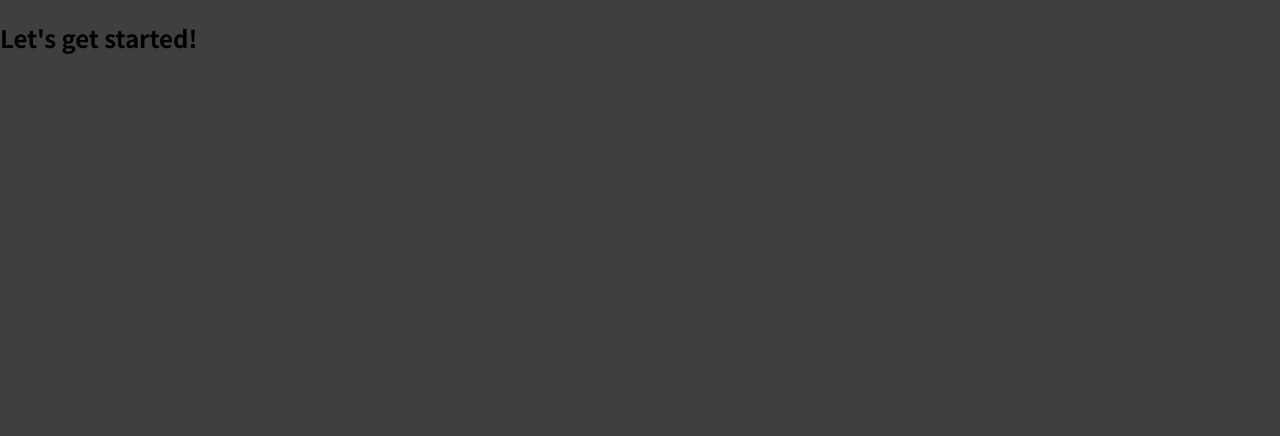
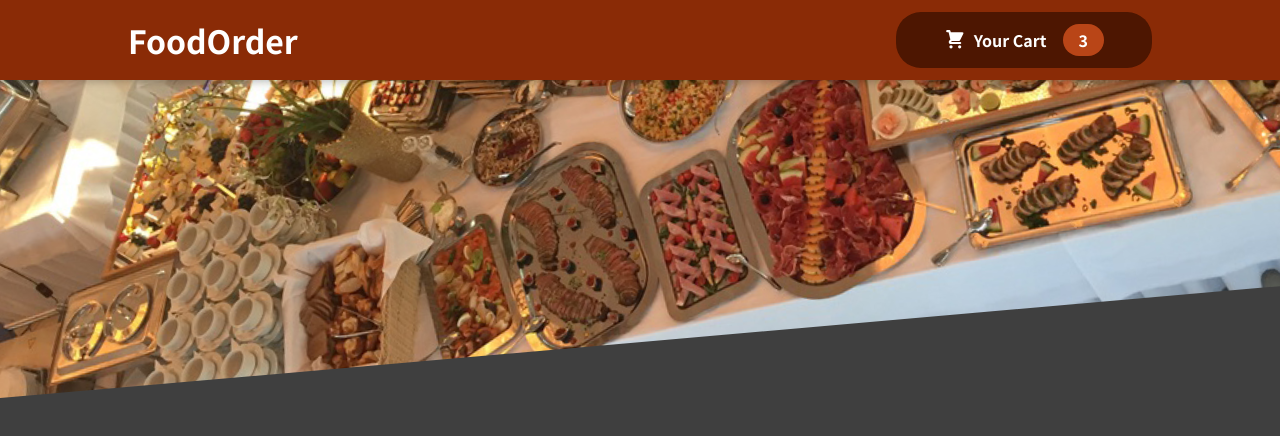
Before and after one commit to exece/food-order-app, a React (Create React App) app: page / in a window 1280 px wide. Shown: the top 436 px of the page. Built offline with nearby package versions, Linux system fonts and the light colour scheme.

Commit message:
Created Header Components and started work on Meals Components

```diff
--- a/src/App.js
+++ b/src/App.js
@@ -1,8 +1,11 @@
+import { Fragment } from 'react';
+import Header from './components/Layout/Header';
+
 function App() {
   return (
-    <div>
-      <h2>Let's get started!</h2>
-    </div>
+    <Fragment>
+      <Header />
+    </Fragment>
   );
 }
 
--- /dev/null
+++ b/src/components/Cart/CartIcon.js
@@ -0,0 +1,13 @@
+const CartIcon = () => {
+    return (
+      <svg
+        xmlns='http://www.w3.org/2000/svg'
+        viewBox='0 0 20 20'
+        fill='currentColor'
+      >
+        <path d='M3 1a1 1 0 000 2h1.22l.305 1.222a.997.997 0 00.01.042l1.358 5.43-.893.892C3.74 11.846 4.632 14 6.414 14H15a1 1 0 000-2H6.414l1-1H14a1 1 0 00.894-.553l3-6A1 1 0 0017 3H6.28l-.31-1.243A1 1 0 005 1H3zM16 16.5a1.5 1.5 0 11-3 0 1.5 1.5 0 013 0zM6.5 18a1.5 1.5 0 100-3 1.5 1.5 0 000 3z' />
+      </svg>
+    );
+  };
+
+  export default CartIcon;
--- /dev/null
+++ b/src/components/Layout/Header.js
@@ -0,0 +1,20 @@
+import { Fragment } from 'react';
+
+import HeaderCartButton from './HeaderCartButton'
+
+import mealsImage from '../../assets/meals.jpg';
+import classes from './Header.module.css';
+
+const Header = (props) => {
+    return <Fragment>
+        <header className={classes.header}>
+            <h1>FoodOrder</h1>
+            <HeaderCartButton />
+        </header>
+        <div className={classes['main-image']}>
+            <img src={mealsImage} alt='Table full of food' />
+        </div>
+    </Fragment>
+} ;
+
+export default Header;
--- /dev/null
+++ b/src/components/Layout/Header.module.css
@@ -0,0 +1,29 @@
+.header {
+    position: fixed;
+    top: 0;
+    left: 0;
+    width: 100%;
+    height: 5rem;
+    background-color: #8a2b06;
+    color: white;
+    display: flex;
+    justify-content: space-between;
+    align-items: center;
+    padding: 0 10%;
+    box-shadow: 0 2px 8px rgba(0, 0, 0, 0.25);
+    z-index: 10;
+  }
+
+  .main-image {
+    width: 100%;
+    height: 25rem;
+    z-index: 0;
+    overflow: hidden;
+  }
+
+  .main-image img {
+    width: 110%;
+    height: 100%;
+    object-fit: cover;
+    transform: rotateZ(-5deg) translateY(-4rem) translateX(-1rem);
+  }
--- /dev/null
+++ b/src/components/Layout/HeaderCartButton.js
@@ -0,0 +1,18 @@
+import CartIcon from '../Cart/CartIcon';
+import classes from './HeaderCartButton.module.css';
+
+const HeaderCartButton = (props) => {
+    return <button className={classes.button}>
+        <span className={classes.icon}>
+            <CartIcon />
+        </span>
+        <span>
+            Your Cart
+        </span>
+        <span className={classes.badge}>
+            3
+        </span>
+    </button>
+};
+
+export default HeaderCartButton;
--- /dev/null
+++ b/src/components/Layout/HeaderCartButton.module.css
@@ -0,0 +1,59 @@
+.button {
+    cursor: pointer;
+    font: inherit;
+    border: none;
+    background-color: #4d1601;
+    color: white;
+    padding: 0.75rem 3rem;
+    display: flex;
+    justify-content: space-around;
+    align-items: center;
+    border-radius: 25px;
+    font-weight: bold;
+  }
+
+  .button:hover,
+  .button:active {
+    background-color: #2c0d00;
+  }
+
+  .icon {
+    width: 1.35rem;
+    height: 1.35rem;
+    margin-right: 0.5rem;
+  }
+
+  .badge {
+    background-color: #b94517;
+    padding: 0.25rem 1rem;
+    border-radius: 25px;
+    margin-left: 1rem;
+    font-weight: bold;
+  }
+
+  .button:hover .badge,
+  .button:active .badge {
+    background-color: #92320c;
+  }
+
+  .bump {
+    animation: bump 300ms ease-out;
+  }
+
+  @keyframes bump {
+    0% {
+      transform: scale(1);
+    }
+    10% {
+      transform: scale(0.9);
+    }
+    30% {
+      transform: scale(1.1);
+    }
+    50% {
+      transform: scale(1.15);
+    }
+    100% {
+      transform: scale(1);
+    }
+  }
--- /dev/null
+++ b/src/components/Meals/Meals.js
@@ -0,0 +1,6 @@
+
+const Meals = () => {
+
+}
+
+export default Meals;
```
Also changed, not shown: src/components/Meals/AvailableMeals.js (added, +40 -0 lines), src/components/Meals/AvailableMeals.module.css (added, +24 -0 lines), src/components/Meals/MealsSummary.js (added, +19 -0 lines), src/components/Meals/MealsSummary.module.css (added, +18 -0 lines), src/assets/meals.jpg (added), 1 other file (tests, documents, lock files or other folders).
